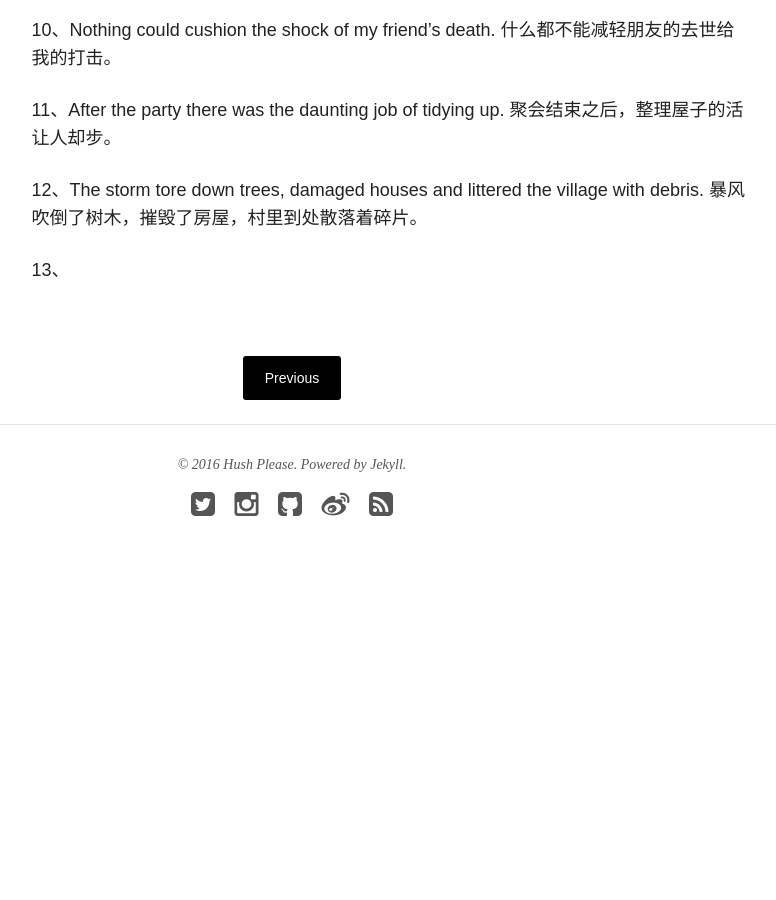
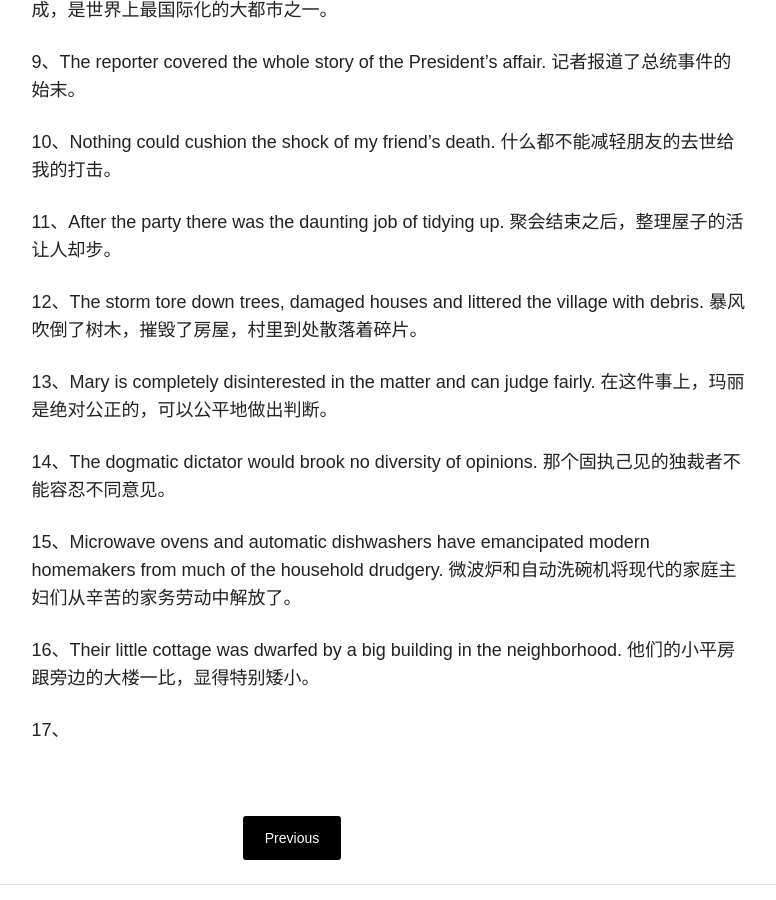
Before and after one commit to hushPlease/hushPlease.github.io, a Jekyll site: the page built from _posts/blog/2016-09-22-sentences-take-down.md, in a window 1280 px wide and 900 px high, scrolled down 3310 px. Shown: the whole window, without its empty margins (348-1124 px from the left). Built offline with Jekyll 4.4.1, drawn with Linux system fonts in a browser that asks for light colours; nearby versions of some CDN libraries; before the commit the page ends 3926 px from its top, so only the background shows below that; some of the changed text lies outside the part shown.

Commit message:
Update post.

```diff
--- a/_posts/blog/2016-09-22-sentences-take-down.md
+++ b/_posts/blog/2016-09-22-sentences-take-down.md
@@ -75,6 +75,11 @@ detritus n.岩屑，碎石
 deleterious a.有害的，造成伤害的
 pernicious a.有害的，恶劣的
 diction n.措辞，用语
+disciple n.门徒，弟子，追随者
+discourse n.讲道，演讲
+dissertation n.论文
+pertinacious a.坚持不放的，顽执的
+
 
 2、Billie Holiday's reputation as a great jazz-blues singer rests on her ability to give emotional depth to her songs. 比利·哈乐黛之所以被公认为是一个伟大的蓝调爵士歌手，是因为她能够让她的歌声充满深情。
 
@@ -98,4 +103,12 @@ diction n.措辞，用语
 
 12、The storm tore down trees, damaged houses and littered the village with debris. 暴风吹倒了树木，摧毁了房屋，村里到处散落着碎片。
 
-13、
+13、Mary is completely disinterested in the matter and can judge fairly. 在这件事上，玛丽是绝对公正的，可以公平地做出判断。
+
+14、The dogmatic dictator would brook no diversity of opinions. 那个固执己见的独裁者不能容忍不同意见。
+
+15、Microwave ovens and automatic dishwashers have emancipated modern homemakers from much of the household drudgery. 微波炉和自动洗碗机将现代的家庭主妇们从辛苦的家务劳动中解放了。
+
+16、Their little cottage was dwarfed by a big building in the neighborhood. 他们的小平房跟旁边的大楼一比，显得特别矮小。
+
+17、
```
Also changed, not shown: other parts of _posts/blog/2016-09-22-sentences-take-down.md (+1 -1 lines).
